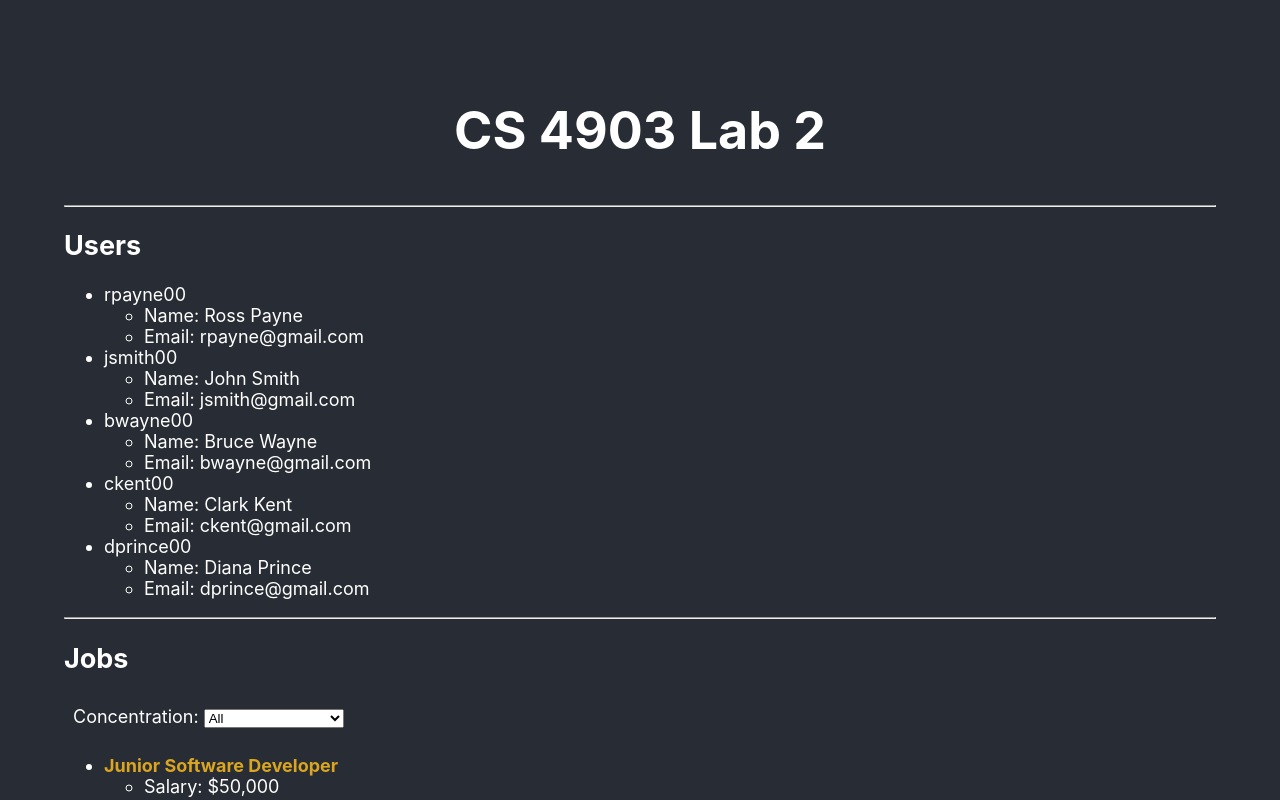
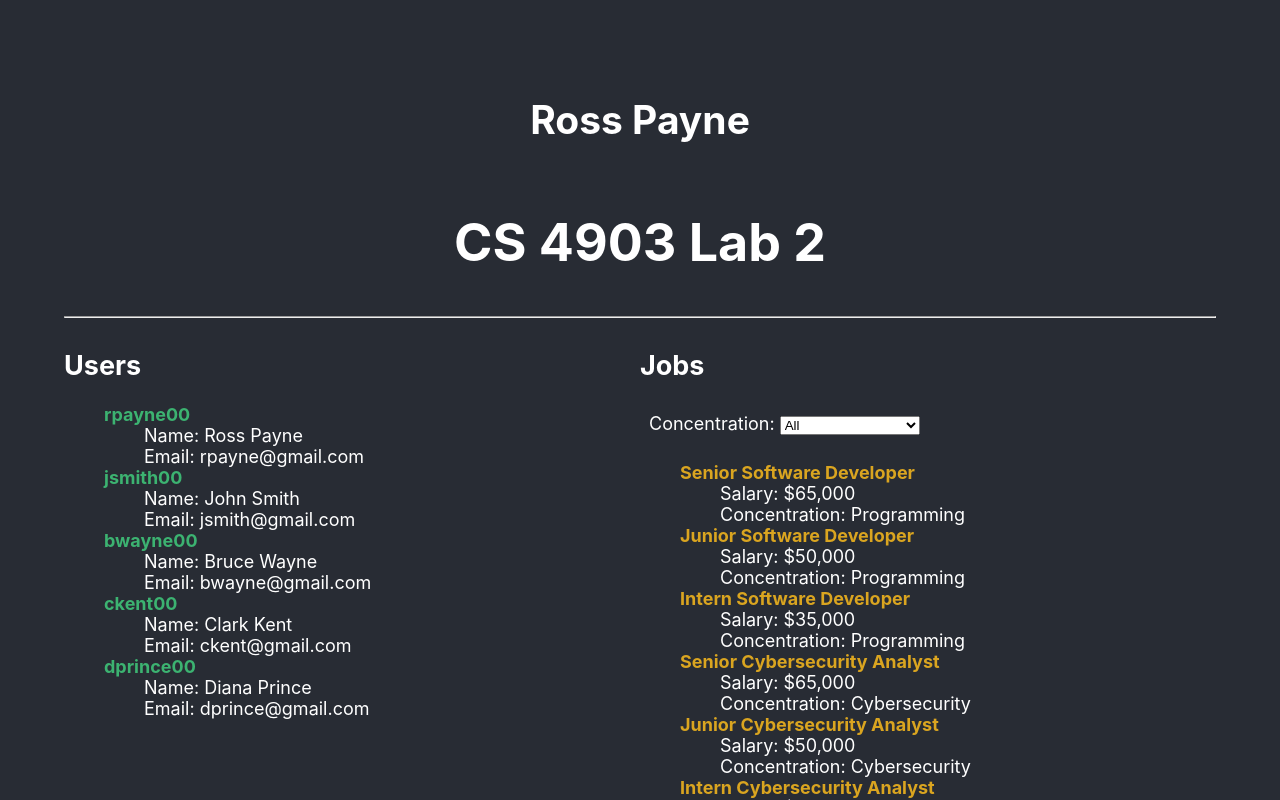
Before and after one commit to rosspayn3/web-frameworks-lab-2, a React (Create React App) app: page / in a window 1280 px wide. Shown: the top 800 px of the page. Built offline with nearby package versions, Linux system fonts and the light colour scheme.

Commit message:
refactor and CSS

```diff
--- a/src/App.css
+++ b/src/App.css
@@ -34,3 +34,19 @@
 .job-title {
   color:goldenrod
 }
+
+.user-uid {
+  color:mediumseagreen
+}
+
+.row {
+  display:flex;
+}
+
+.column {
+  flex:50%;
+}
+
+.column ul {
+  list-style-type: none;
+}
--- a/src/App.js
+++ b/src/App.js
@@ -1,136 +1,31 @@
 import "./App.css";
 import FancyJobsList from "./FancyJobsList";
-import FancyList from "./FancyList";
-
-const people = [
-  {
-    username: "rpayne00",
-    password: "P@ssw0rd",
-    name: "Ross Payne",
-    email: "rpayne@gmail.com",
-  },
-  {
-    username: "jsmith00",
-    password: "P@ssw0rd",
-    name: "John Smith",
-    email: "jsmith@gmail.com",
-  },
-  {
-    username: "bwayne00",
-    password: "P@ssw0rd",
-    name: "Bruce Wayne",
-    email: "bwayne@gmail.com",
-  },
-  {
-    username: "ckent00",
-    password: "P@ssw0rd",
-    name: "Clark Kent",
-    email: "ckent@gmail.com",
-  },
-  {
-    username: "dprince00",
-    password: "P@ssw0rd",
-    name: "Diana Prince",
-    email: "dprince@gmail.com",
-  },
-];
-
-const concentrations = [
-  "All",
-  "Artificial Intelligence",
-  "Cybersecurity",
-  "Networking",
-  "Programming",
-];
-
-const jobs = [
-  {
-    id: 0,
-    concentration: ["Programming", "All"],
-    title: "Junior Software Developer",
-    salary: "$50,000",
-  },
-  {
-    id: 1,
-    concentration: ["Programming", "All"],
-    title: "Senior Software Developer",
-    salary: "$65,000",
-  },
-  {
-    id: 2,
-    concentration: ["Programming", "All"],
-    title: "Intern Software Developer",
-    salary: "$35,000",
-  },
-  {
-    id: 3,
-    concentration: ["Cybersecurity", "All"],
-    title: "Junior Cybersecurity Analyst",
-    salary: "$50,000",
-  },
-  {
-    id: 4,
-    concentration: ["Cybersecurity", "All"],
-    title: "Senior Cybersecurity Analyst",
-    salary: "$65,000",
-  },
-  {
-    id: 5,
-    concentration: ["Cybersecurity", "All"],
-    title: "Intern Cybersecurity Analyst",
-    salary: "$35,000",
-  },
-  {
-    id: 6,
-    concentration: ["Networking", "All"],
-    title: "Junior Networking Engineer",
-    salary: "$50,000",
-  },
-  {
-    id: 7,
-    concentration: ["Networking", "All"],
-    title: "Senior Networking Engineer",
-    salary: "$65,000",
-  },
-  {
-    id: 8,
-    concentration: ["Networking", "All"],
-    title: "Intern Networking Engineer",
-    salary: "$35,000",
-  },
-  {
-    id: 9,
-    concentration: ["Artificial Intelligence", "All"],
-    title: "Junior AI Engineer",
-    salary: "$50,000",
-  },
-  {
-    id: 10,
-    concentration: ["Artificial Intelligence", "All"],
-    title: "Senior AI Engineer",
-    salary: "$65,000",
-  },
-  {
-    id: 11,
-    concentration: ["Artificial Intelligence", "All"],
-    title: "Intern AI Engineer",
-    salary: "$35,000",
-  },
-];
+import FancyUserList from "./FancyUserList";
+import jobs from "./jobs";
+import users from "./users";
+import concentrations from "./concentrations";
 
 function App() {
     return (
         <div className="App">
             <header className="App-header">
+                <h2>Ross Payne</h2>
                 <h1>CS 4903 Lab 2</h1>
             </header>
             <hr />
             <div className="App-body">
+                <div className="row">
+                    <div className="column">
                         <h2>Users</h2>
-        <FancyList list={people} />
-        <hr />
+                        <FancyUserList users={users} />
+                    </div>
+                    <div className="column">
                         <h2>Jobs</h2>
                         <FancyJobsList options={concentrations} list={jobs} />
+                    </div>
+                </div>
+
+                <hr />
             </div>
         </div>
     );
--- a/src/FancyJobsList.js
+++ b/src/FancyJobsList.js
@@ -17,13 +17,13 @@ const FancyJobsList = (props) => {
     <div>
       <FancySelect options={props.options} onchange={handleChange}/>
       <ul>
-        {props.list.filter(item => {return item.concentration.includes(concentration)}).map((item) => {
+        {props.list.filter(job => {return job.concentration.includes(concentration)}).map((job) => {
           return (
-            <li key={item.id}>
-              <strong className="job-title">{item.title}</strong>
+            <li key={job.id}>
+              <strong className="job-title">{job.title}</strong>
               <ul>
-                <li>Salary: {item.salary}</li>
-                <li>Concentration: {item.concentration[0]}</li>
+                <li>Salary: {job.salary}</li>
+                <li>Concentration: {job.concentration[0]}</li>
               </ul>
             </li>
           );
--- a/src/FancyList.js
+++ /dev/null
@@ -1,19 +0,0 @@
-const FancyList = (props) => {
-  return (
-    <ul>
-      {props.list.map((item) => {
-        return (
-          <li key={item.username}>
-            {item.username}
-            <ul>
-              <li>Name: {item.name}</li>
-              <li>Email: {item.email}</li>
-            </ul>
-          </li>
-        );
-      })}
-    </ul>
-  );
-};
-
-export default FancyList;
--- /dev/null
+++ b/src/FancyUserList.js
@@ -0,0 +1,19 @@
+const FancyUserList = (props) => {
+  return (
+    <ul>
+      {props.users.map((user) => {
+        return (
+          <li key={user.username}>
+            <strong className="user-uid">{user.username}</strong>
+            <ul>
+              <li>Name: {user.name}</li>
+              <li>Email: {user.email}</li>
+            </ul>
+          </li>
+        );
+      })}
+    </ul>
+  );
+};
+
+export default FancyUserList;
--- /dev/null
+++ b/src/concentrations.js
@@ -0,0 +1,3 @@
+const concentrations = ["All", "Artificial Intelligence", "Cybersecurity", "Networking", "Programming"];
+
+export default concentrations;
--- /dev/null
+++ b/src/jobs.js
@@ -0,0 +1,76 @@
+const jobs = [
+    {
+        id: 0,
+        concentration: ["Programming", "All"],
+        title: "Senior Software Developer",
+        salary: "$65,000",
+    },
+    {
+        id: 1,
+        concentration: ["Programming", "All"],
+        title: "Junior Software Developer",
+        salary: "$50,000",
+    },
+    {
+        id: 2,
+        concentration: ["Programming", "All"],
+        title: "Intern Software Developer",
+        salary: "$35,000",
+    },
+    {
+        id: 3,
+        concentration: ["Cybersecurity", "All"],
+        title: "Senior Cybersecurity Analyst",
+        salary: "$65,000",
+    },
+    {
+        id: 4,
+        concentration: ["Cybersecurity", "All"],
+        title: "Junior Cybersecurity Analyst",
+        salary: "$50,000",
+    },
+    {
+        id: 5,
+        concentration: ["Cybersecurity", "All"],
+        title: "Intern Cybersecurity Analyst",
+        salary: "$35,000",
+    },
+    {
+        id: 6,
+        concentration: ["Networking", "All"],
+        title: "Senior Networking Engineer",
+        salary: "$65,000",
+    },
+    {
+        id: 7,
+        concentration: ["Networking", "All"],
+        title: "Junior Networking Engineer",
+        salary: "$50,000",
+    },
+    {
+        id: 8,
+        concentration: ["Networking", "All"],
+        title: "Intern Networking Engineer",
+        salary: "$35,000",
+    },
+    {
+        id: 9,
+        concentration: ["Artificial Intelligence", "All"],
+        title: "Senior AI Engineer",
+        salary: "$65,000",
+    },
+    {
+        id: 10,
+        concentration: ["Artificial Intelligence", "All"],
+        title: "Junior AI Engineer",
+        salary: "$50,000",
+    },
+    {
+        id: 11,
+        concentration: ["Artificial Intelligence", "All"],
+        title: "Intern AI Engineer",
+        salary: "$35,000",
+    },
+];
+
+export default jobs;
--- /dev/null
+++ b/src/users.js
@@ -0,0 +1,34 @@
+const users = [
+    {
+        username: "rpayne00",
+        password: "P@ssw0rd",
+        name: "Ross Payne",
+        email: "rpayne@gmail.com",
+    },
+    {
+        username: "jsmith00",
+        password: "P@ssw0rd",
+        name: "John Smith",
+        email: "jsmith@gmail.com",
+    },
+    {
+        username: "bwayne00",
+        password: "P@ssw0rd",
+        name: "Bruce Wayne",
+        email: "bwayne@gmail.com",
+    },
+    {
+        username: "ckent00",
+        password: "P@ssw0rd",
+        name: "Clark Kent",
+        email: "ckent@gmail.com",
+    },
+    {
+        username: "dprince00",
+        password: "P@ssw0rd",
+        name: "Diana Prince",
+        email: "dprince@gmail.com",
+    },
+];
+
+export default users;
```
Lines whose indentation alone changed are shown as unchanged.
